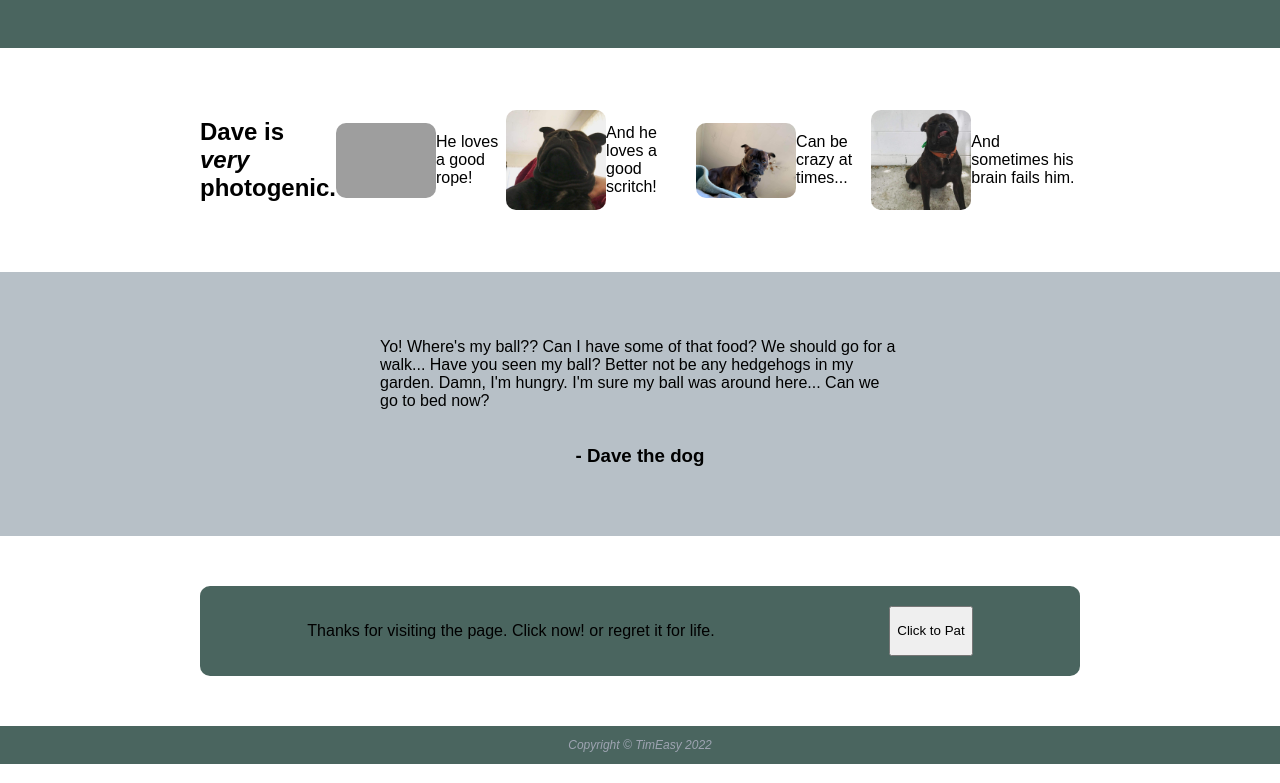
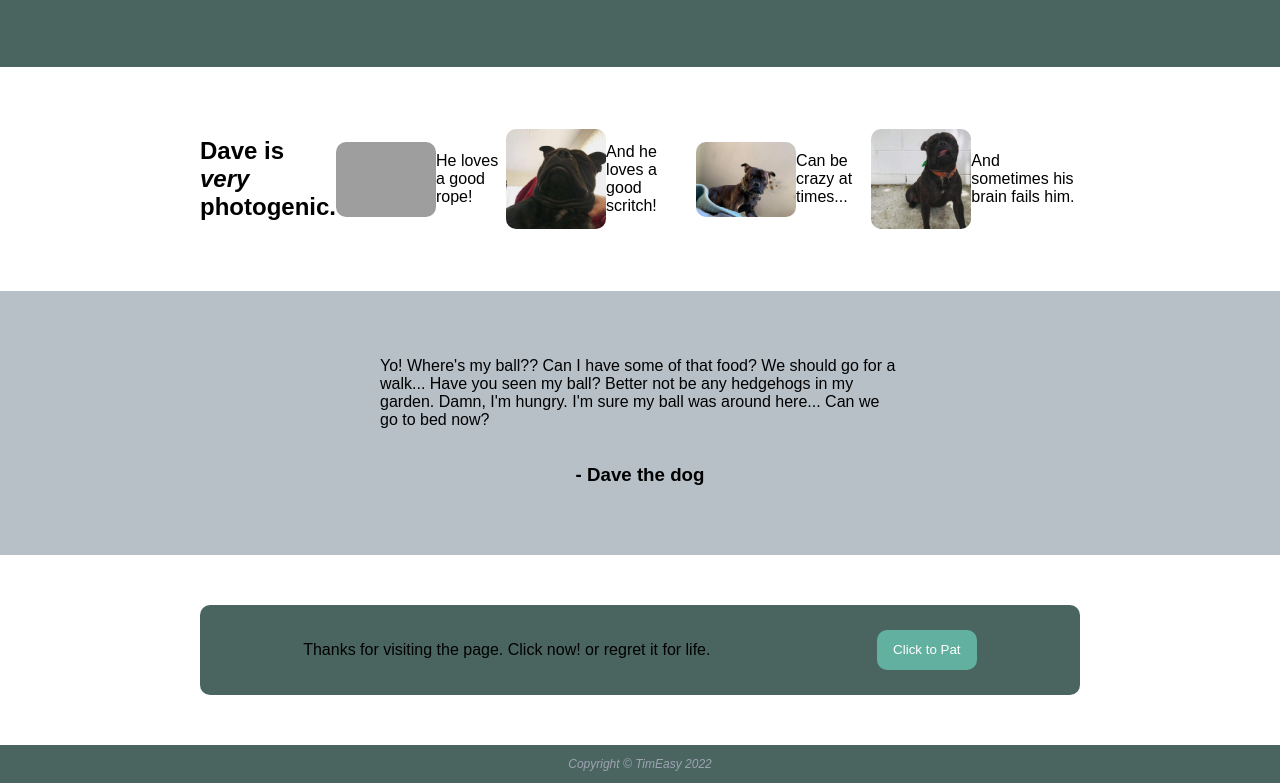
Before and after one commit to TimEazy/Landing-Page, a plain HTML site: page index.html in a window 1280 px wide. Shown: the part 680-1463 px from the top of the page. Drawn offline with Linux system fonts and the light colour scheme; grey boxes are pictures that could not be loaded.

Commit message:
Style buttons

```diff
--- a/index.html
+++ b/index.html
@@ -42,7 +42,7 @@
     <div class="c2a">
         <div class ="c2acard">
             <p>Thanks for visiting the page. Click now! or regret it for life.</p>
-            <button>Click to Pat</button>
+            <button style="border-color: white;">Click to Pat</button>
         </div>
     </div>
     <div class="footer">
--- a/style.css
+++ b/style.css
@@ -109,6 +109,7 @@ h1 {
     padding: 20px;
     border-radius: 10px;
     justify-content: space-around;
+    align-items: center;
 
 }
 .footer {
@@ -125,3 +126,13 @@ p {
     color: #9ea4b2;
 
 }
+
+button {
+    background-color: rgb(98, 176, 159);
+    color: white;
+    border-radius: 10px;
+    width: 100px;
+    height: 40px;
+    border: none;
+
+}
```
